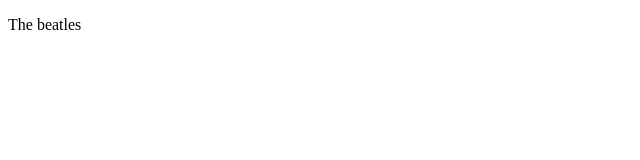
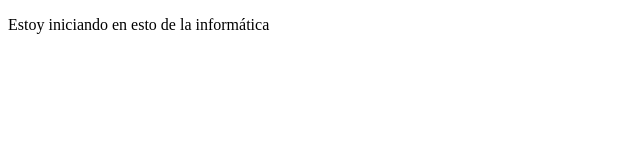
Before and after one commit to yoel0501/proyectoDemoCursoPrework, a plain HTML site: page index.html in a window 1280 px wide. Shown: the whole page, without its empty margins (0-640 px from the left). Drawn offline with Linux system fonts and the light colour scheme.

Commit message:
cambios de mi

```diff
--- a/index.html
+++ b/index.html
@@ -7,6 +7,6 @@
     <title>Holasa</title>
 </head>
 <body>
-    <p>The beatles</p>
+    <p>Estoy iniciando en esto de la informática</p>
 </body>
 </html>
```
